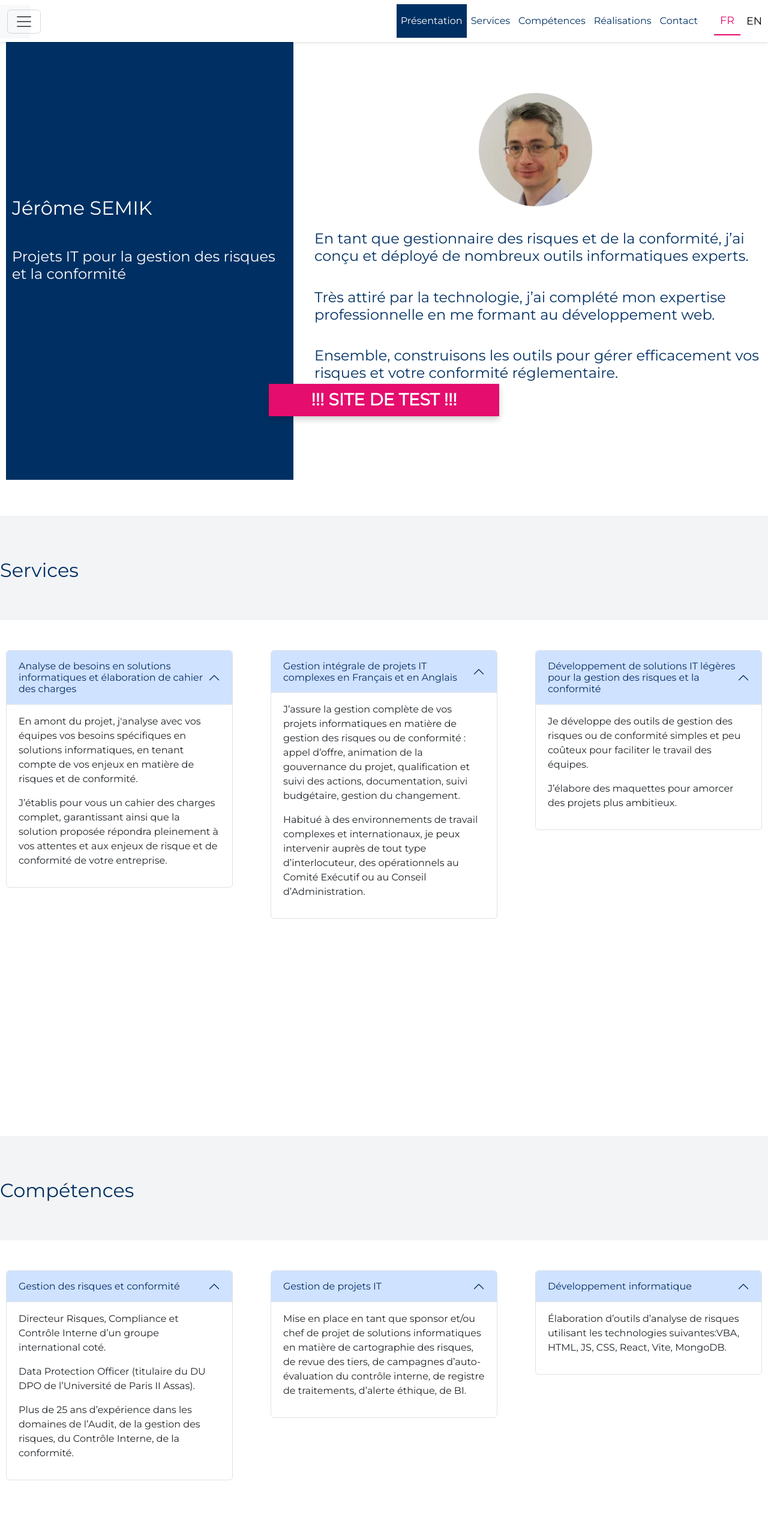
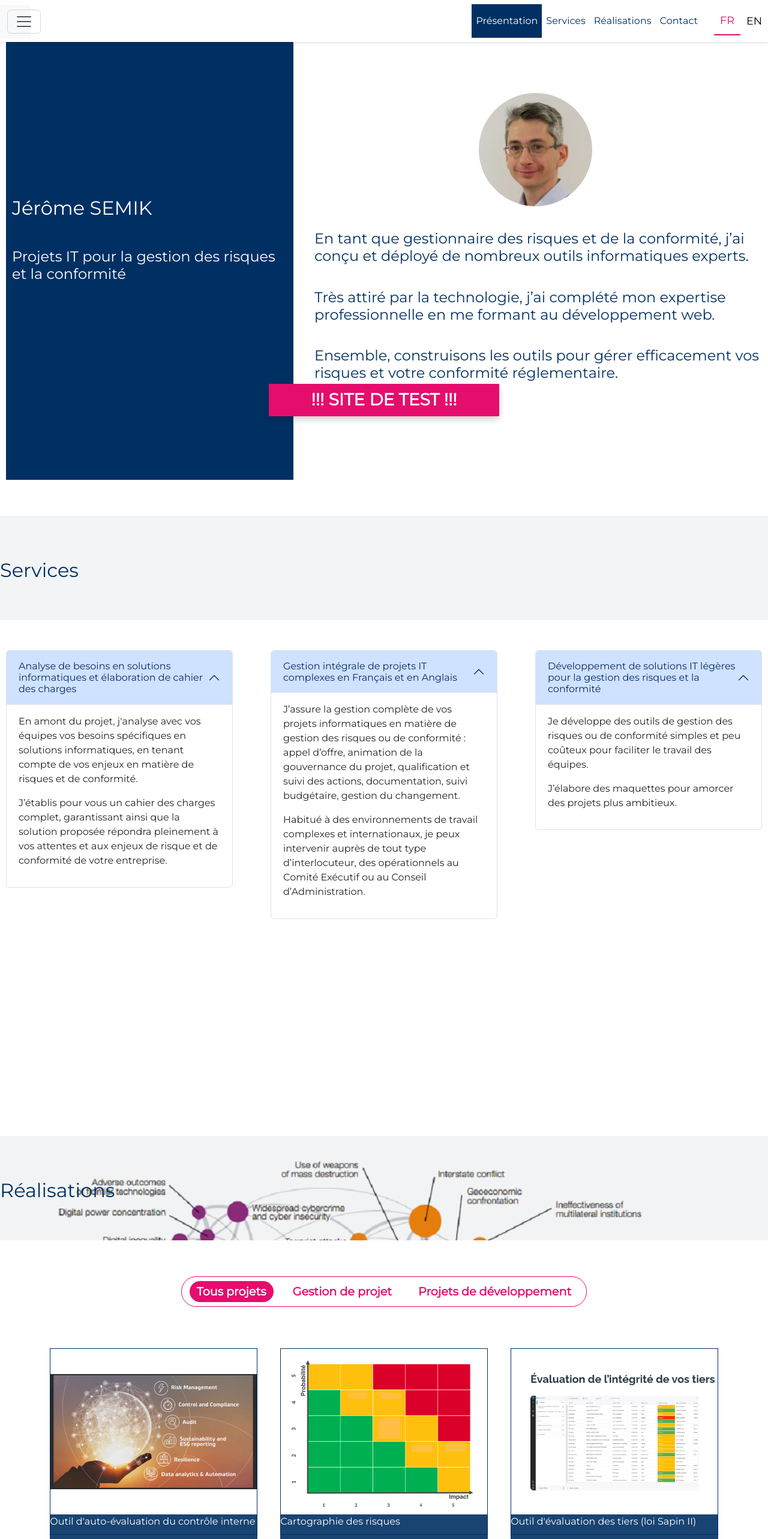
Before and after one commit to Myzaka/Personal-page, a React (Create React App) app in the folder frontend/: page / in a window 1280 px wide. Shown: the top 2566 px of the page at 60% size. Built offline with nearby package versions, Linux system fonts and the light colour scheme.

Commit message:
Debug affichage images projets

```diff
--- a/frontend/src/App.js
+++ b/frontend/src/App.js
@@ -13,7 +13,7 @@ import Selector from './components/Generic/Selector/Selector';
 import Disclaimer from './components/Generic/Disclaimer/Disclaimer';
 
 function App() {
-  const sectionIds = useMemo(() => ['header', 'presentation', 'services', 'skills', 'projects', 'contact'], []);
+  const sectionIds = useMemo(() => ['header', 'presentation', 'services', 'projects', 'contact'], []);
 
   const [activeSection, setActiveSection] = useState(sectionIds[0]);
 
@@ -48,7 +48,6 @@ function App() {
           <Presentation />
           <Disclaimer />
           <Services />
-          <Skills />
           <Selector />
           <Contact />
           <Footer />
--- a/frontend/src/components/Generic/Card/Card.jsx
+++ b/frontend/src/components/Generic/Card/Card.jsx
@@ -8,7 +8,7 @@ export default function CardPresentation({project, image}) {
   const { language } = useLang();
   const text = texts[language];
   return(<div className="Card">
-    <img className="Card__image" src={image} alt ={image} />
+    <img className="Card__image" src={process.env.PUBLIC_URL + '/' + image} alt ={image} />
     <div className='Card__overlay'>
       <PopUpWindow
         project={project}
--- a/frontend/src/components/Header/Burger.jsx
+++ b/frontend/src/components/Header/Burger.jsx
@@ -22,7 +22,7 @@ export default function Burger() {
                 </button>
                 <div className="offcanvas offcanvas-end" tabIndex="-1" id="offcanvasNavbar" aria-labelledby="offcanvasNavbarLabel">
                     <div className="offcanvas-header">
-                        <h5 className="offcanvas-title" id="offcanvasNavbarLabel"></h5>
+                        <h5 className="offcanvas-title" id="offcanvasNavbarLabel">   </h5>
                         <button type="button" className="btn-close" data-bs-dismiss="offcanvas" aria-label="Close"></button>
                     </div>
                     <div className="offcanvas-body">
--- a/frontend/src/components/Header/Burger_text.json
+++ b/frontend/src/components/Header/Burger_text.json
@@ -3,7 +3,6 @@
       "links": [
         { "text": "Accueil", "url": "#presentation" },
         { "text": "Services", "url": "#anchor1" },
-        { "text": "Compétences", "url": "#anchor2" },
         { "text": "Réalisations", "url": "#anchor3" },
         { "text": "Contact", "url": "#anchor4" }
       ]
@@ -12,7 +11,6 @@
       "links": [
         { "text": "Home", "url": "#presentation" },
         { "text": "Services", "url": "#anchor1" },
-        { "text": "Skills", "url": "#anchor2" },
         { "text": "Projects", "url": "#anchor3" },
         { "text": "Contact", "url": "#anchor4" }
       ]
--- a/frontend/src/components/Header/Header.jsx
+++ b/frontend/src/components/Header/Header.jsx
@@ -12,7 +12,6 @@ export default function Header({ activeSection }) {
       <div className='header__show'>
         <Anchor label='presentation' active={activeSection === 'presentation' ? 'Y' : 'N'} />
         <Anchor label='services' active={activeSection === 'services' ? 'Y' : 'N'} />
-        <Anchor label='skills' active={activeSection === 'skills' ? 'Y' : 'N'} />
         <Anchor label='projects' active={activeSection === 'projects' ? 'Y' : 'N'} />
         <Anchor label='contact' active={activeSection === 'contact' ? 'Y' : 'N'} />
       </div>
--- a/frontend/src/components/Projects/ProjectsList/ProjectisList_text.json
+++ b/frontend/src/components/Projects/ProjectsList/ProjectisList_text.json
@@ -3,7 +3,7 @@
         "project1": {
             "category":"Gestion",
             "type":"Gestion de projet",
-            "image":"projet1",
+            "image":"./ProjectsList/projet1.png",
             "description_short":"Outil d'auto-évaluation du contrôle interne",
             "description_label":"Description",
             "description_long":"Déploiement et animation d'outils permettant la collecte d'informations sur l'état du contrôle interne dans une centaine de sociétés, situées dans le monde entier et faisant intervenir plusieurs centaines d'utilisateurs",
```
Also changed, not shown: frontend/src/components/Generic/Selector/Selector.jsx (+0 -38 lines).
